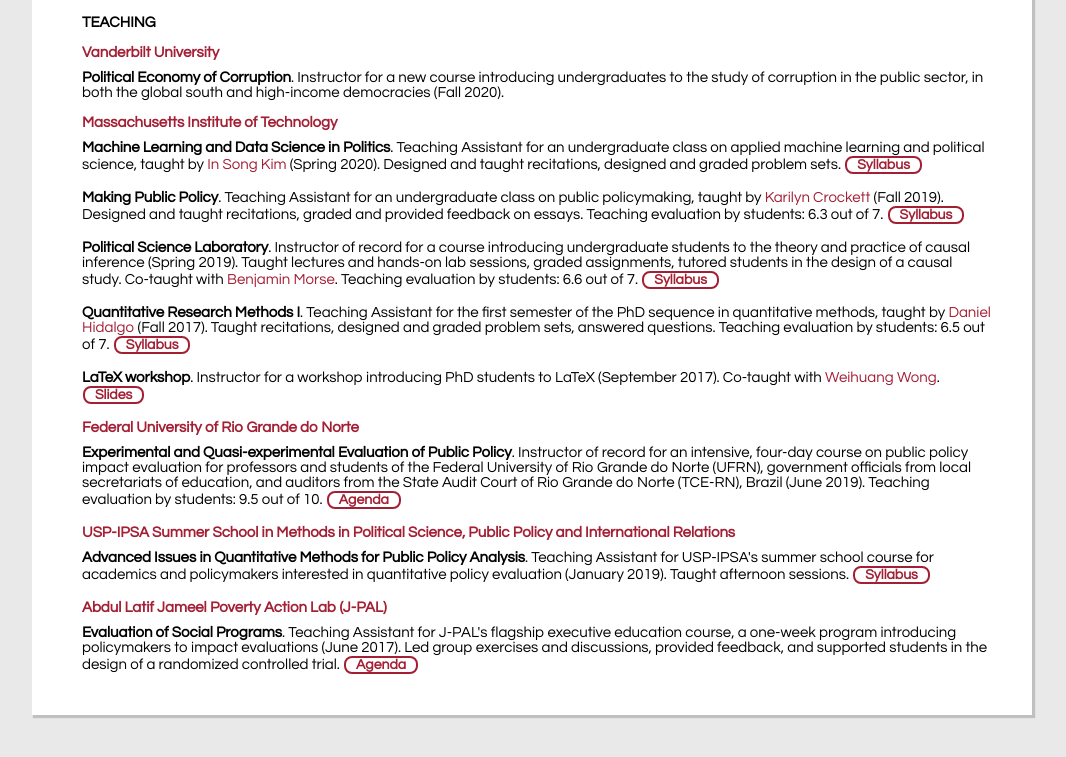
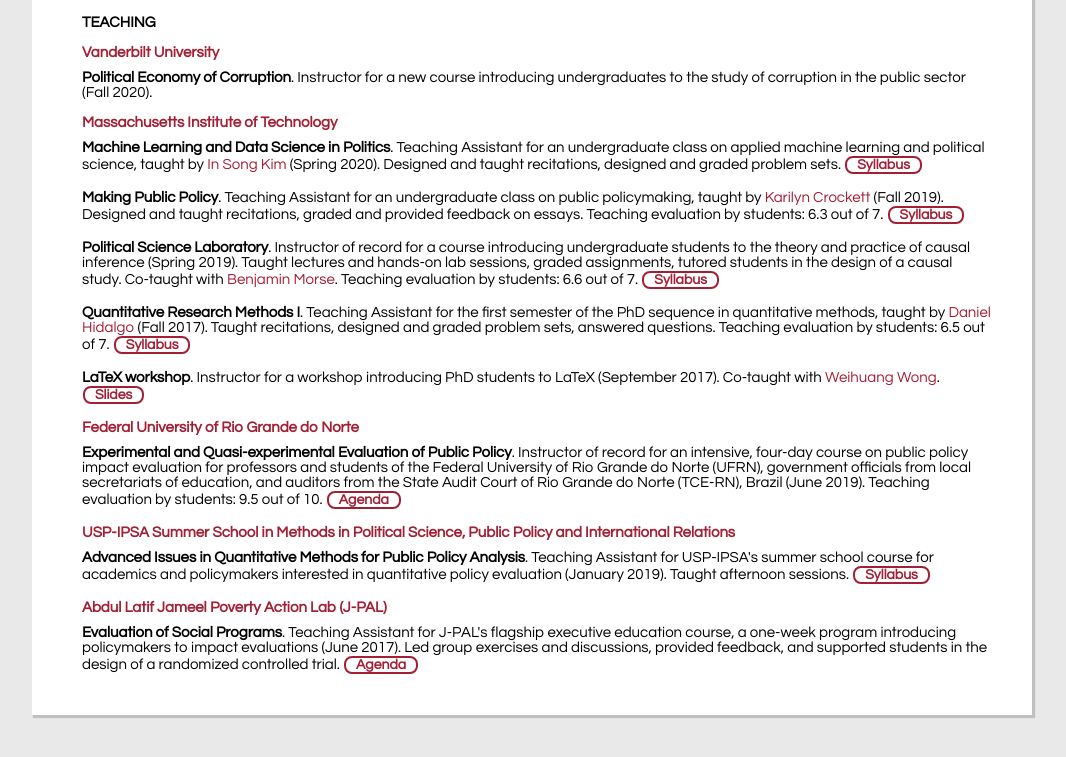
Before and after one commit to gtoral/gtoral.github.io, a plain HTML site: page teaching.html in a window 1280 px wide. Shown: the part 179-936 px from the top of the page, without its empty margins (108-1174 px from the left). Drawn offline with Linux system fonts and the light colour scheme.

Commit message:
vandy icon

```diff
--- a/teaching.html
+++ b/teaching.html
@@ -30,7 +30,7 @@
 <meta name="viewport" content="width=device-width, initial-scale=1.0"/>
 <meta name="MobileOptimized" content="width"/>
 <meta name="HandheldFriendly" content="true"/>
-<link rel="icon" href="mit.ico"/>
+<link rel="icon" href="vanderbilt.ico"/>
 
 <title>Guillermo Toral</title>
 
@@ -55,7 +55,7 @@
 	      <p>  <b> <a href="https://vanderbilt.edu/political-science/"
             target="_blank_">Vanderbilt University</a> </b>
 
-	      <blockquote> <b>Political Economy of Corruption</b>. Instructor for a new course introducing undergraduates to the study of corruption in the public sector, in both the global south and high-income democracies (Fall 2020).</blockquote>
+	      <blockquote> <b>Political Economy of Corruption</b>. Instructor for a new course introducing undergraduates to the study of corruption in the public sector (Fall 2020).</blockquote>
 
 	      	      <p>  <b> <a href="https://polisci.mit.edu//"
             target="_blank_">Massachusetts Institute of Technology</a> </b>
```
Also changed, not shown: bookproject.html (+1 -1 lines), contact.html (+1 -1 lines), index.html (+1 -1 lines), papers.html (+1 -1 lines), publications.html (+1 -1 lines), mit.ico (deleted), vanderbilt.ico (added).
